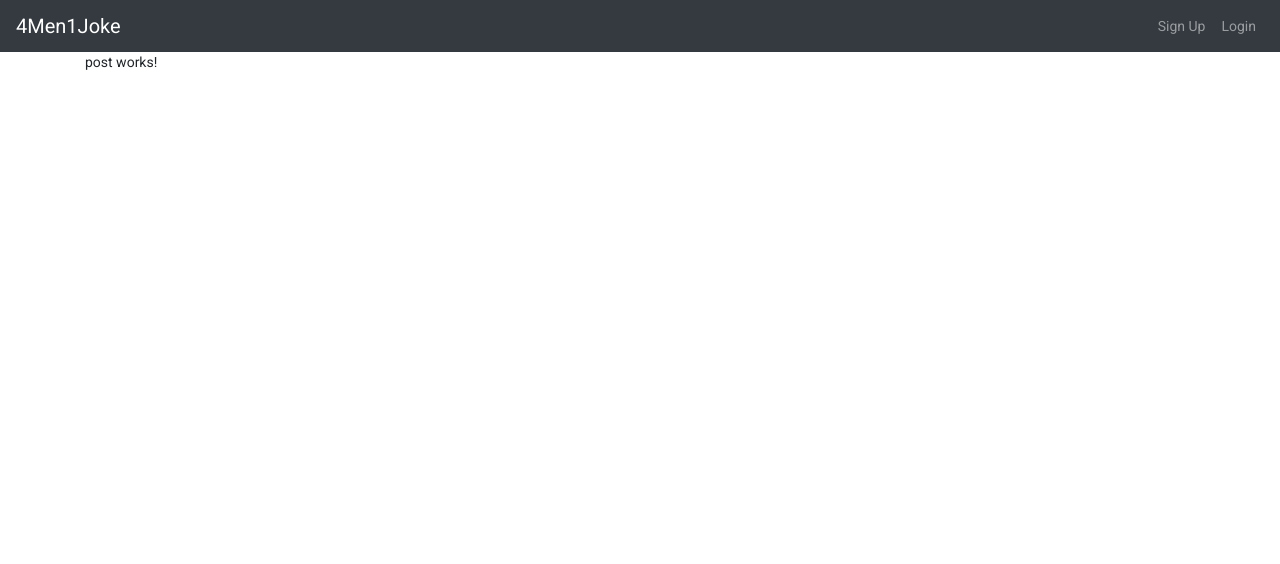
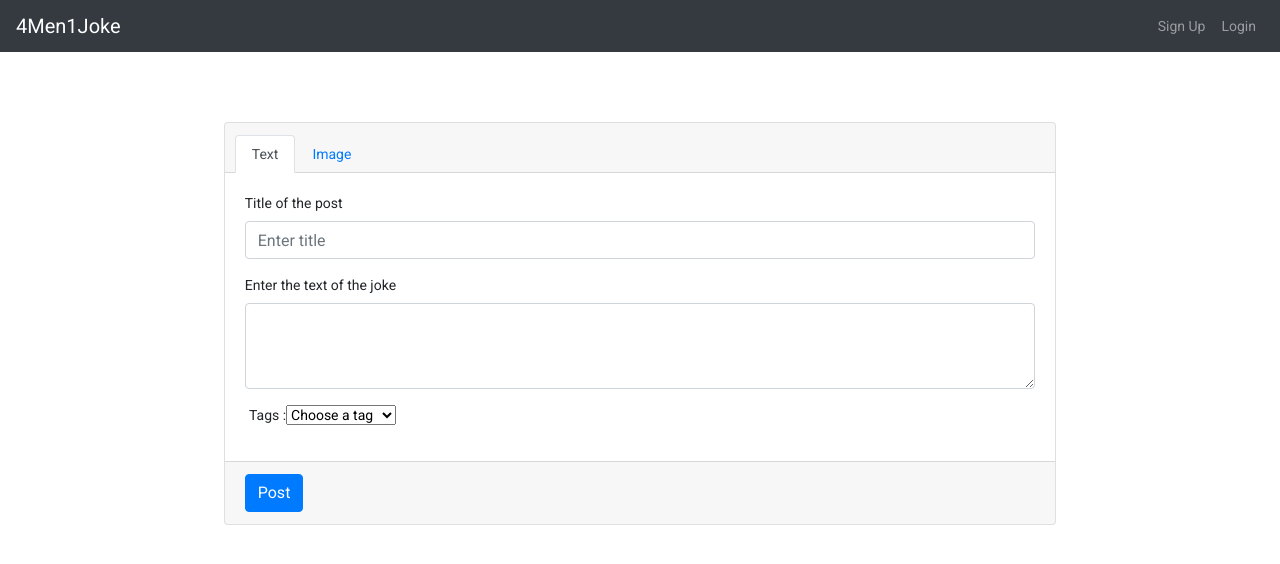
Before and after one commit to Ca3zsar/4Men1Joke, an Angular app in the folder Client/: page /post in a window 1280 px wide. Shown: the top 564 px of the page. Built offline with nearby package versions, Linux system fonts and the light colour scheme.

Commit message:
Working of post creation UI
Ra

Co-Authored-By: Iustin Petrariu <57269343+IustinianPetrariu@users.noreply.github.com>
Co-Authored-By: Burca Rafael <39907750+Cr34TIVv3@users.noreply.github.com>

```diff
--- a/Client/src/app/_helpers/auth.interceptor.ts
+++ b/Client/src/app/_helpers/auth.interceptor.ts
@@ -16,11 +16,6 @@ export class AuthInterceptor implements HttpInterceptor {
     let authReq = req;
     const token = this.token.getToken();
     if (token != null) {
-      // for Spring Boot back-end
-      // authReq = req.clone({ headers: req.headers.set(TOKEN_HEADER_KEY, 'Bearer ' + token) });
-
-      // for Node.js Express back-end
-      // authReq = req.clone({ headers: req.headers.set(TOKEN_HEADER_KEY, token) });
     }
     return next.handle(authReq);
   }
--- a/Client/src/app/_services/jwt_check.service.ts
+++ b/Client/src/app/_services/jwt_check.service.ts
@@ -17,7 +17,7 @@ export class JWTService {
 
     verifyToken(token: string): Observable<any> {
         return this.http.post(CHECK_API, {
-            "token": "Cacat",
+            "token": token,
         }, httpOptions);
     }
 }
--- a/Client/src/app/app.component.ts
+++ b/Client/src/app/app.component.ts
@@ -1,4 +1,5 @@
 import { Component } from '@angular/core';
+import { JWTService } from './_services/jwt_check.service';
 import { TokenStorageService } from './_services/token-storage.service';
 
 @Component({
@@ -13,16 +14,22 @@ export class AppComponent {
   showModeratorBoard = false;
   username?: string;
 
-  constructor(private tokenStorageService: TokenStorageService) { }
+  constructor(private tokenStorageService: TokenStorageService, private jwtService: JWTService) { }
 
   ngOnInit(): void {
-    this.isLoggedIn = !!this.tokenStorageService.getToken();
+    var token = this.tokenStorageService.getToken();
+    if (token) {
+      this.jwtService.verifyToken(token).subscribe(
+        data => {
+          this.isLoggedIn = true;
+          const user = this.tokenStorageService.getUser();
+          this.username = user;
+        }
+        ,error => {
+          this.tokenStorageService.signOut();
+        }
+      );
 
-    if (this.isLoggedIn) {
-      const user = this.tokenStorageService.getUser();
-      // this.roles = user.roles;
-
-      this.username = user;
     }
   }
 
--- a/Client/src/app/post/post.component.css
+++ b/Client/src/app/post/post.component.css
@@ -0,0 +1,21 @@
+.post-body {
+    /* add margin to the top of the post body */
+    margin-top: 5em;
+    display: flex;
+    justify-content: center;
+    align-items: center;
+    flex-direction: column;
+}
+
+.tag-wrapper{
+    margin-left: 0.5em;
+    margin-right: 0.5em;
+}
+
+.tag{
+    font-size: 15px;
+}
+
+.tags-row{
+    margin-left:0.3em;
+}
--- a/Client/src/app/post/post.component.html
+++ b/Client/src/app/post/post.component.html
@@ -1 +1,48 @@
-<p>post works!</p>
+<div class="post-body">
+    <!-- center the div-->
+    <div class="card w-75">
+        <div class="card-header">
+            <ul class="nav nav-tabs card-header-tabs pull-right" id="myTab" role="tablist">
+                <li class="nav-item">
+                    <a class="nav-link active" id="text-tab" data-toggle="tab" href="#text" role="tab"
+                        aria-controls="text" aria-selected="true">Text</a>
+                </li>
+                <li class="nav-item">
+                    <a class="nav-link" id="image-tab" data-toggle="tab" href="#image" role="tab" aria-controls="image"
+                        aria-selected="false">Image</a>
+                </li>
+            </ul>
+        </div>
+
+        <div class="card-body">
+            <div class="tab-content" id="myTabContent">
+                <div class="tab-pane fade show active" id="text" role="tabpanel" aria-labelledby="text-tab">
+                    <div class="form-group">
+                        <label for="titleInput">Title of the post</label>
+                        <input type="email" class="form-control" id="titleInput" placeholder="Enter title">
+                    </div>
+                    <div class="form-group">
+                        <label for="postContent">Enter the text of the joke</label>
+                        <textarea class="form-control" id="postContent" rows="3"></textarea>
+                    </div>
+                    <div class="row tags-row">
+                        Tags :
+                        <div class="tag-wrapper" *ngFor="let tag of selectedTags">
+                            <span class="badge badge-pill badge-dark tag">{{tag}}</span>
+                        </div>
+                        <div class="form-group">
+                            <select (change)="addNewTag()" [(ngModel)]="selectedOption" class="form-select-color form-select-sm" aria-label=".form-select-sm example">
+                                <option [selected]="defaultValue == true">Choose a tag</option>
+                                <option *ngFor="let option of listOfTags" value={{option}}>{{option}}</option>
+                              </select>
+                          </div>
+                    </div>
+                </div>
+
+                <div class="tab-pane fade" id="image" role="tabpanel" aria-labelledby="image-tab">...</div>
+            </div>
+        </div>
+        <div class="card-footer">
+            <button class="btn btn-primary">Post</button>
+        </div>
+    </div>
--- a/Client/src/app/post/post.component.ts
+++ b/Client/src/app/post/post.component.ts
@@ -1,15 +1,28 @@
 import { Component, OnInit } from '@angular/core';
-
+import { FormsModule, ReactiveFormsModule } from '@angular/forms';
 @Component({
   selector: 'app-post',
   templateUrl: './post.component.html',
   styleUrls: ['./post.component.css']
 })
 export class PostComponent implements OnInit {
+  selectedTags :string[] = [];
+  listOfTags = ["not_funny", "funny", "not_important", "important", "nsfw"];
+  selectedOption : any;
+  defaultValue = true;
 
   constructor() { }
 
+  addNewTag(){
+    console.log("AICI");
+    if(this.selectedOption !== "Choose a tag" && this.selectedTags.indexOf(this.selectedOption) == -1){
+      this.selectedTags.push(this.selectedOption);
+    }
+    this.selectedOption = "Choose a tag";
+  }
+
   ngOnInit(): void {
+    this.selectedOption = "Choose a tag";
   }
 
 }
--- a/Client/src/styles.css
+++ b/Client/src/styles.css
@@ -1,4 +1,9 @@
 /* You can add global styles to this file, and also import other style files */
 
+@font-face {
+    font-family: 'OpenSans';
+    src: url(assets/fonts/OpenSans-Regular.ttf);
+}
+
 html, body { height: 100%; }
-body { margin: 0; font-family: Roboto, "Helvetica Neue", sans-serif; }
+body { margin: 0; font-family: 'OpenSans' ,Roboto, "Helvetica Neue", sans-serif; }
```
Also changed, not shown: Client/src/app/app.module.ts (+6 -1 lines), Client/src/assets/fonts/OpenSans-Regular.ttf (added).
